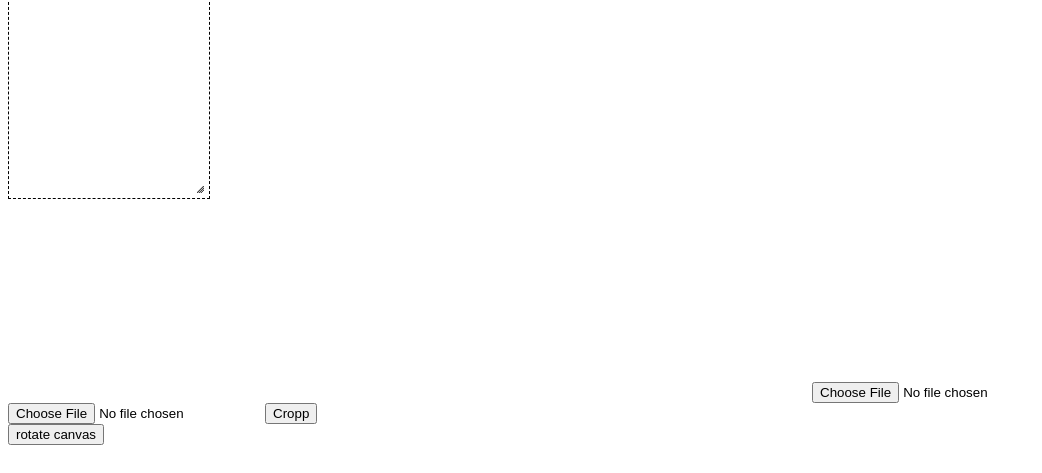
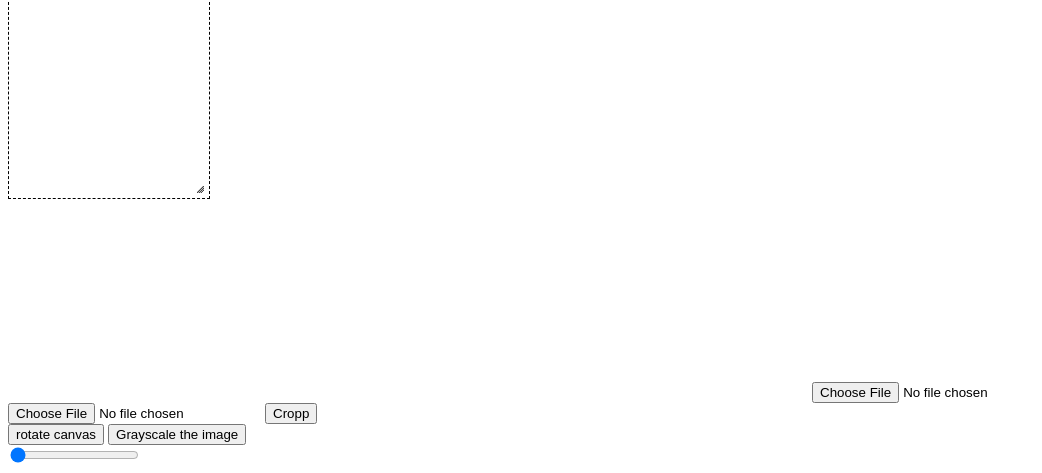
Before and after one commit to ihorsavka/croper-by-is, a plain HTML site: page index.html in a window 1280 px wide. Shown: the part 411-884 px from the top of the page, without its empty margins (0-1042 px from the left). Drawn offline with nearby package versions, Linux system fonts and the light colour scheme.

Commit message:
Change #33

```diff
--- a/index.html
+++ b/index.html
@@ -40,7 +40,9 @@ height: 400px;
   <button onclick="canvasdraw()"> Cropp</button>
   <div>
     <button onclick="rotate()">rotate canvas</button>
+    <button onclick="grayscale()">Grayscale the image</button>
 </div>
+<input type="range" min="0" max="360" value="0" step="15" onchange="showValue(this.value)" />
 
 <script type="text/javascript">
 var c=document.getElementById("canvas");
@@ -102,6 +104,36 @@ function rotate(){
   ctx.drawImage(img,$('.draggable').offset().left*(img.naturalWidth/img.width), $('.draggable').offset().top*(img.naturalHeight/img.height),$(".resizeable").height()*(img.naturalWidth/img.width), $(".resizeable").width()*(img.naturalWidth/img.width), 0, 0, $(".resizeable").width(), $(".resizeable").height());
 }
 
+function grayscale(){
+  console.log('new')
+  Filters = {};
+  Filters.getCanvas = function(w,h) {
+    var c = document.createElement('canvas');
+    c.width = w;
+    c.height = h;
+    return c;
+  };
+  Filters.brightness = function(pixels, adjustment) {
+  var d = pixels.data;
+  for (var i=0; i<d.length; i+=4) {
+    d[i] += adjustment;
+    d[i+1] += adjustment;
+    d[i+2] += adjustment;
+  }
+  return pixels;
+};
+}
+function showValue(newValue){
+  console.log(newValue);
+  c.width = $('.draggable').offset().left*(img.naturalWidth/img.width);
+  c.height = $('.draggable').offset().left*(img.naturalWidth/img.width);
+
+  ctx.translate(($('.draggable').offset().left*(img.naturalWidth/img.width))/2,($('.draggable').offset().left*(img.naturalWidth/img.width))/2);
+  ctx.rotate(newValue*Math.PI/180);
+  ctx.clearRect(0,0,10000,10000);
+  ctx.drawImage(img,-($('.draggable').offset().left*(img.naturalWidth/img.width))/2, -($('.draggable').offset().top*(img.naturalHeight/img.height))/2);
+}
+
 
 
 </script>
```
